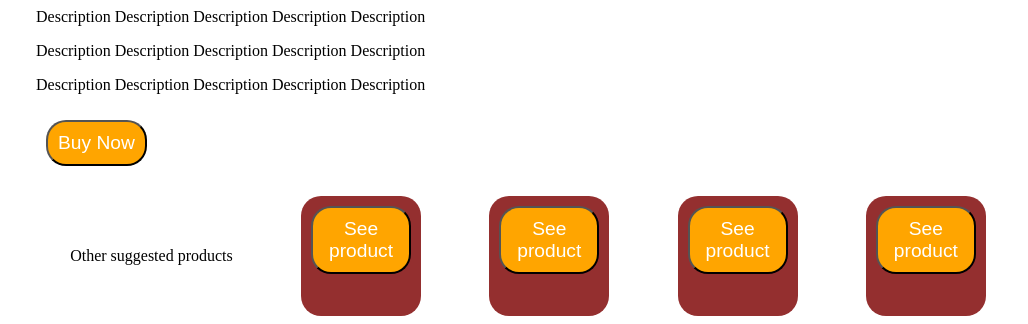
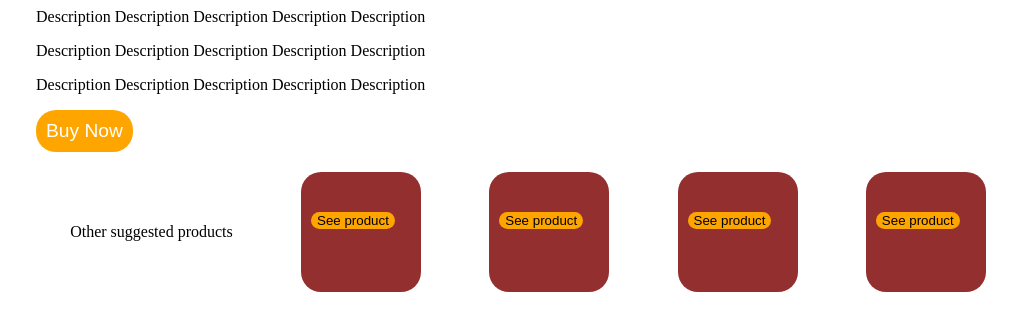
Before and after one commit to PowerCoders-Milan/week4-recap-joshua432png, a plain HTML site: page ex1-css-recap/product-view.html in a window 1280 px wide. Shown: the part 255-579 px from the top of the page, 252-1280 px from the left. Drawn offline with Linux system fonts and the light colour scheme.

Commit message:
some of the exercises I have done

```diff
--- a/ex1-css-recap/product-view.html
+++ b/ex1-css-recap/product-view.html
@@ -29,16 +29,16 @@
             <p>Other suggested products</p>
 
             <div class="flex1">
-                <button class="btn">See product</button>
+                <button class="button">See product</button>
             </div>
             <div class="flex2">
-                <button class="btn">See product</button>
+                <button class="button">See product</button>
             </div>
             <div class="flex3">
-                <button class="btn">See product</button>
+                <button class="button">See product</button>
             </div>
             <div class="flex4">
-                <button class="btn">See product</button>
+                <button class="button">See product</button>
             </div>
 
         </div>
--- a/ex1-css-recap/styles.css
+++ b/ex1-css-recap/styles.css
@@ -26,10 +26,9 @@ span {
     padding: 10px;
     font-size: larger;
     border-radius: 20px;
-    margin: 10px;
-    justify-content: center;
-    align-items: center;
+    border: none;
 }
+
 a {
     text-decoration: none;
     color: white;
@@ -40,9 +39,9 @@ a {
     display: grid;
     grid-template-columns: 1fr 1fr 1fr 1fr;
     grid-template-rows: 1fr 1fr;
-    min-height: 100vh;
-    grid-gap: 10px;
-    background-color: grey;
+    height: 100vh;
+    grid-gap: 5px;
+    background-color: rgb(218, 202, 202);
 }
 
 .box1 {
@@ -153,3 +152,10 @@ img {
     height: 15vh;
     border-radius: 20px;
 }
+.button {
+    background-color: orange;
+    border-radius: 10px;
+    border: none;
+    margin-top: 40px;
+    margin-left: 10px;
+}
```
Also changed, not shown: ex2-acronym/acronym.js (+20 -1 lines).
